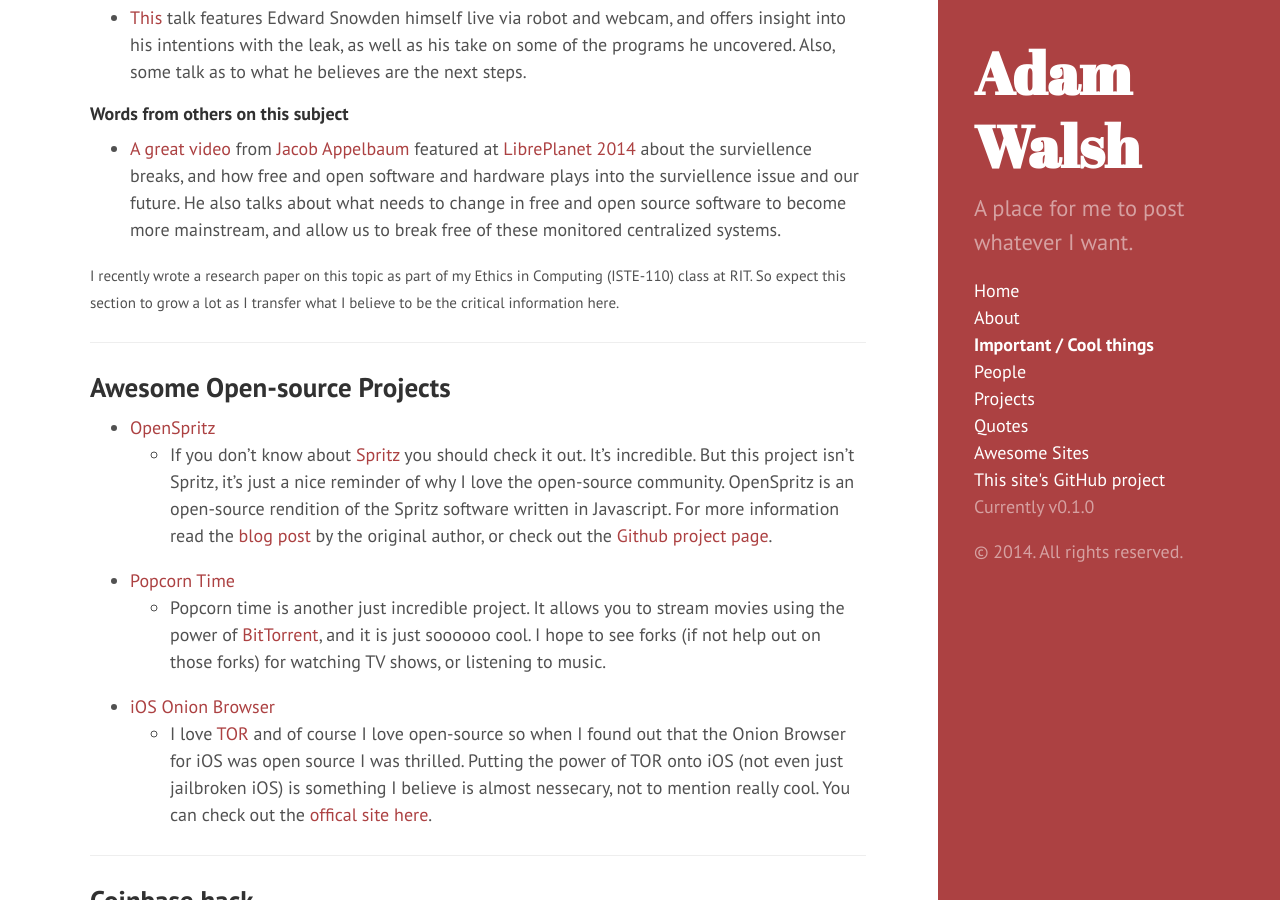
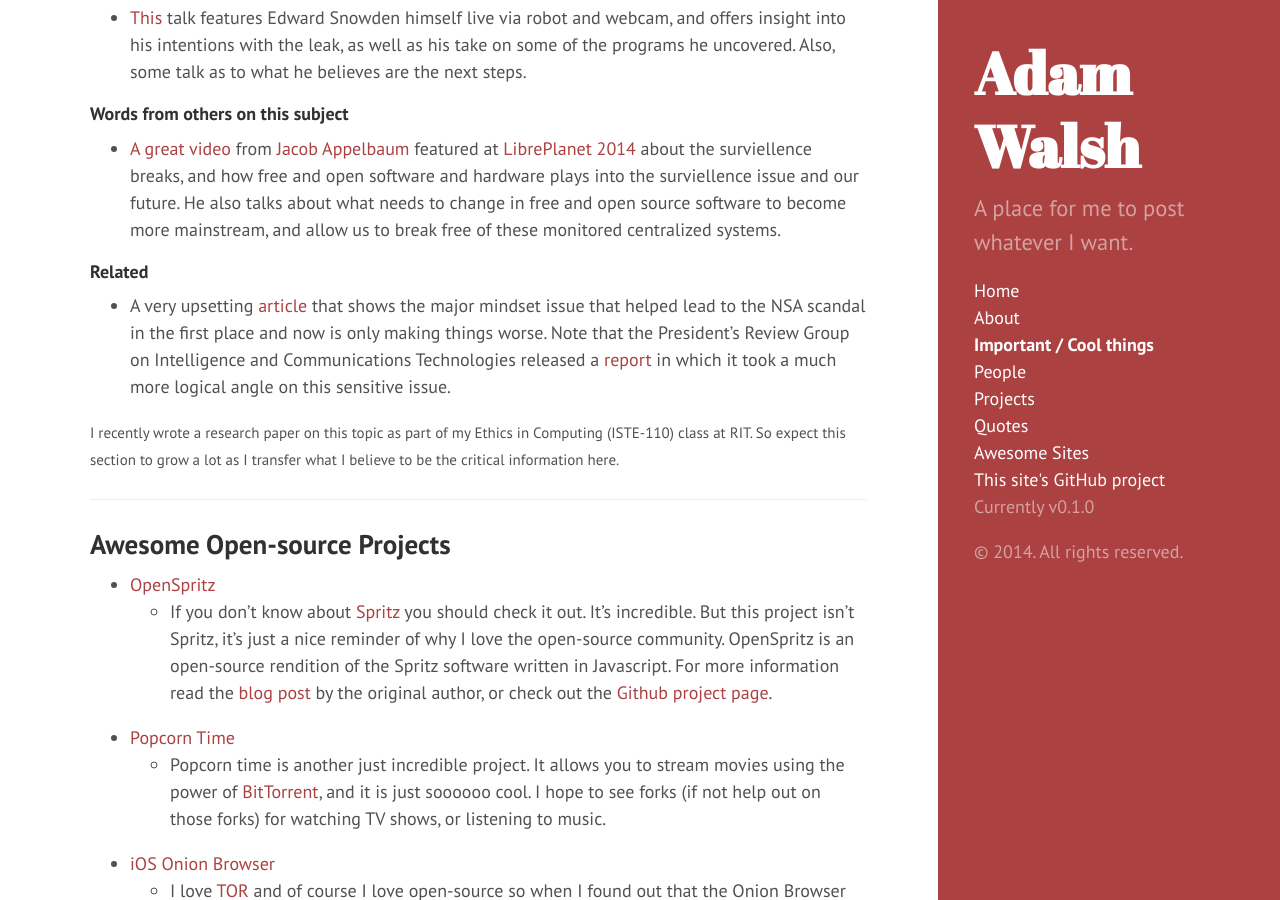
Before and after one commit to walshie4/walshie4.github.io, a Jekyll site: the page built from info.md, in a window 1280 px wide and 900 px high, scrolled down 529 px. Built offline with Jekyll 4.4.1, drawn with Linux system fonts in a browser that asks for light colours; Markdown is read by kramdown in place of the engine named in the settings.

Commit message:
Added info about Obama administration's comments on using security voulnerabilities (such as heartbleed) to assist in NSA and other agencies operations vs patching them for the sake of general system security everywhere

```diff
--- a/info.md
+++ b/info.md
@@ -31,6 +31,13 @@
 about the surviellence breaks, and how free and open software and hardware plays into the surviellence issue and our future.
 He also talks about what needs to change in free and open source software to become more mainstream, and allow us to break free of
 these monitored centralized systems.
+
+####Related
+
+* A very upsetting [article](http://www.wired.com/2014/04/obama-zero-day/) that shows the major mindset issue that helped lead to
+the NSA scandal in the first place and now is only making things worse. Note that the President’s Review Group on Intelligence and
+Communications Technologies released a [report](http://www.wired.com/wp-content/uploads/2014/04/White-House-NSA-Panel-Report-2013.pdf)
+in which it took a much more logical angle on this sensitive issue.
 
 <small>I recently wrote a research paper on this topic as part of my Ethics in Computing (ISTE-110) class at RIT. So expect
 this section to grow a lot as I transfer what I believe to be the critical information here.</small>
```
